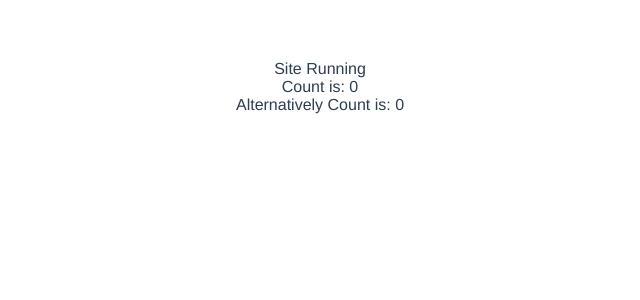
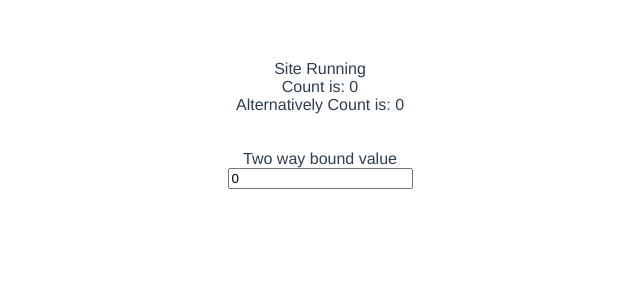
Before and after one commit to brendon-agileBridge/FSD-VueTraining, a Vue app in the folder vuetraining/: page / in a window 1280 px wide. Shown: the top 300 px of the page, without its empty margins (320-960 px from the left). Built offline with nearby package versions, Linux system fonts and the light colour scheme.

Commit message:
2 Way Bound Data

```diff
--- a/vuetraining/src/App.vue
+++ b/vuetraining/src/App.vue
@@ -4,10 +4,16 @@
   Count is: {{ count }}
   <br>
   Alternatively Count is: <span v-text="count"></span>
+  <br><br><br>
+  <label for="">Two way bound value</label>
+  <br>
+  <input type="number" v-model="count">
 </template>
 
 <script setup>
-let count = 0;
+import {ref} from "vue";
+
+let count = ref(0);
 
 
 </script>
```
